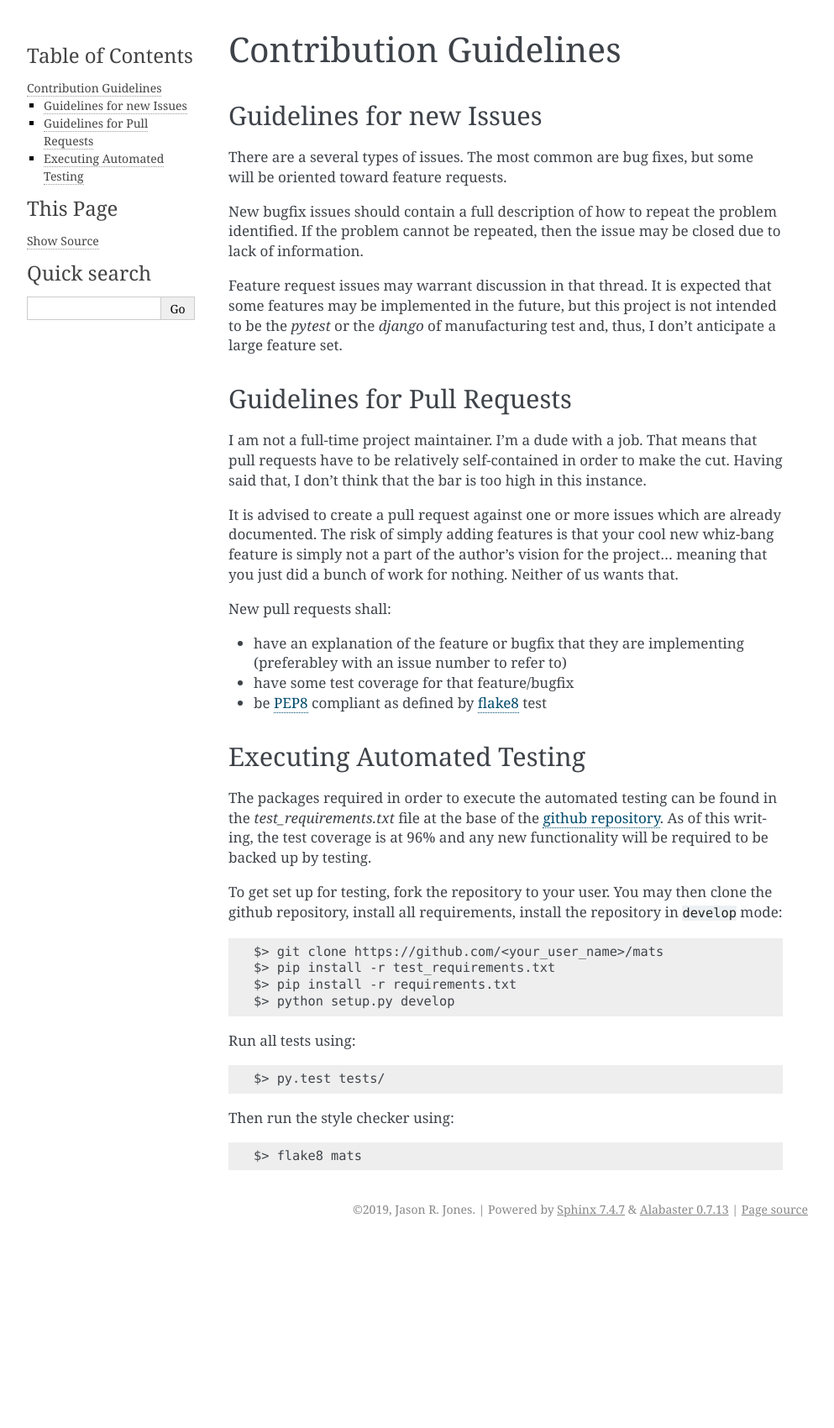
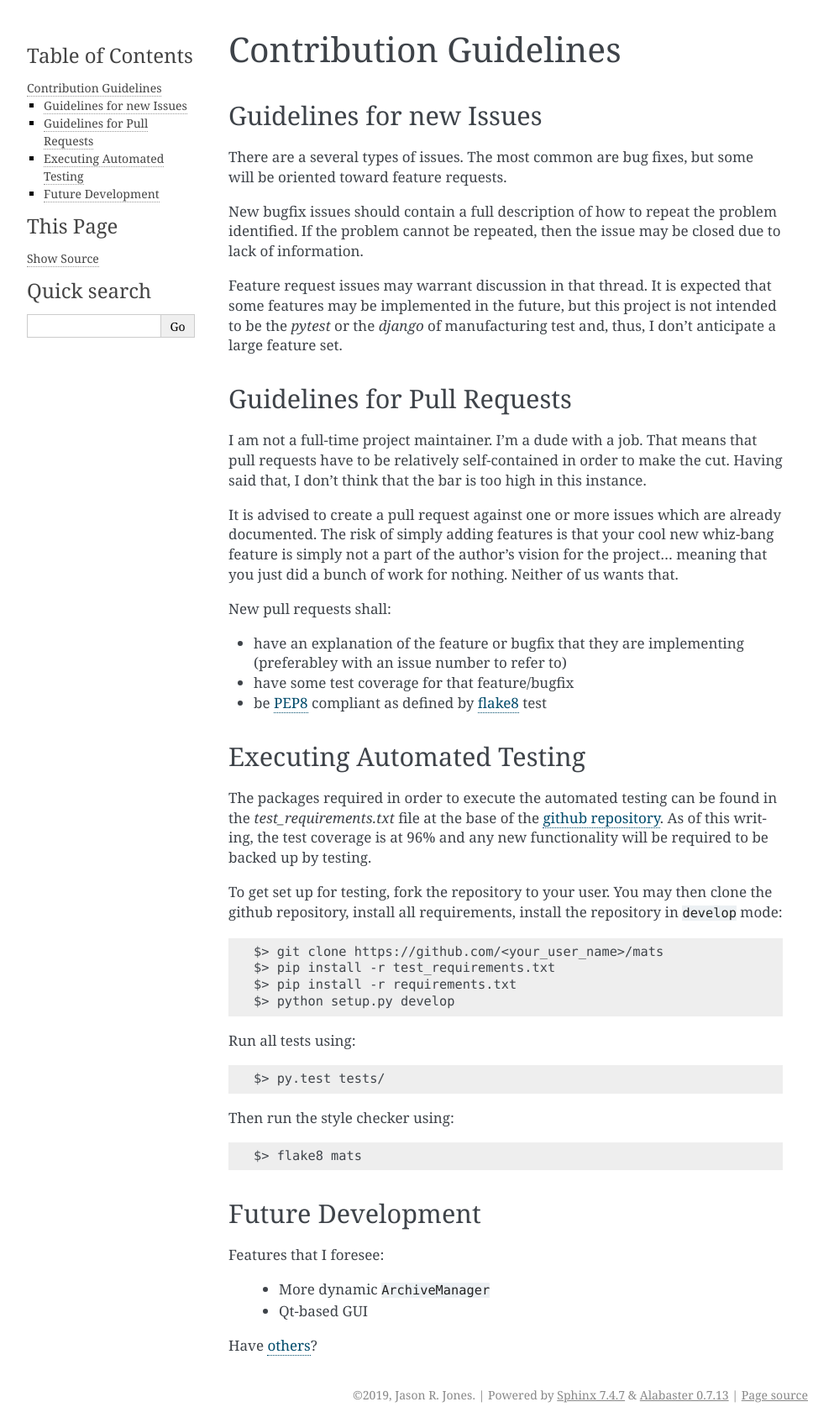
Before and after one commit to slightlynybbled/mats, a Sphinx documentation site: the page built from docs/source/pages/contribution_guidelines.rst, in a window 1280 px wide. Shown: the whole page at 84% size, without its empty margins (148-1141 px from the left). Built offline with Sphinx 7.4.7, drawn with Linux system fonts in a browser that asks for light colours; before the commit the page ends 1479 px from its top, so only the background shows below that.

Commit message:
Improving contribution guidelines

```diff
--- a/docs/source/pages/contribution_guidelines.rst
+++ b/docs/source/pages/contribution_guidelines.rst
@@ -63,3 +63,13 @@ Run all tests using::
 Then run the style checker using::
 
     $> flake8 mats
+
+Future Development
+------------------
+
+Features that I foresee:
+
+ * More dynamic ``ArchiveManager``
+ * Qt-based GUI
+
+Have `others <https://github.com/slightlynybbled/mats/issues>`_?
```
